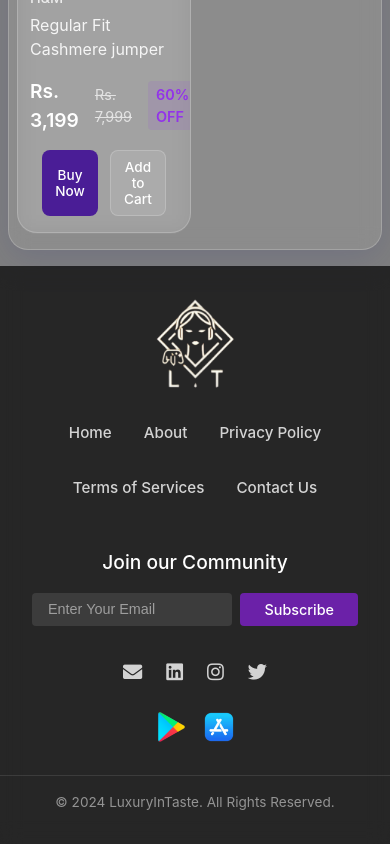
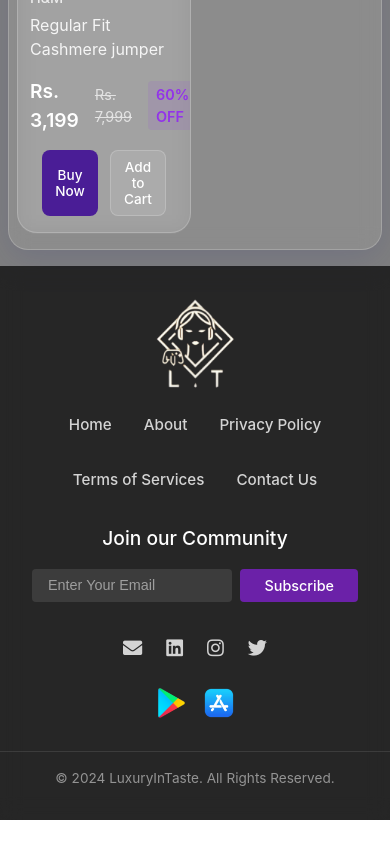
Before and after one commit to luxuryintaste-LIT/lit-ecommerce-backend, a React (Vite) app: page / in a window 390 px wide. Shown: the part 1639-2483 px from the top of the page. After the commit the page ends 2459 px from the top, so only its background shows below. Built offline with nearby package versions, Linux system fonts and the light colour scheme.

Commit message:
againi tried to fix

```diff
--- a/src/components/Footer.jsx
+++ b/src/components/Footer.jsx
@@ -9,6 +9,7 @@ const Footer = () => {
     <footer className="footer">
       <div className="footer-content">
         <div className="footer-left">
+          <div className="logo-nav-wrapper">
             <img src={logo} alt="LuxuryInTaste Logo" className="footer-logo" />
             <nav className="footer-nav">
               <a href="/" className="footer-link">Home</a>
@@ -17,6 +18,7 @@ const Footer = () => {
               <a href="/terms" className="footer-link">Terms of Services</a>
               <a href="/contact" className="footer-link">Contact Us</a>
             </nav>
+          </div>
           <div className="footer-subscribe">
             <h3>Join our Community</h3>
             <div className="subscribe-form">
--- a/src/styles/Footer.css
+++ b/src/styles/Footer.css
@@ -18,25 +18,27 @@
 .footer-left {
   display: flex;
   flex-direction: column;
-  align-items: flex-start;
   gap: 2rem;
+  max-width: 800px;
+}
+
+.logo-nav-wrapper {
+  display: flex;
+  align-items: center;
+  gap: 3rem;
+  width: 100%;
 }
 
 .footer-logo {
   width: 80px;
   height: auto;
-}
-
-/* Add a wrapper for logo and nav */
-.logo-nav-wrapper {
-  display: flex;
-  align-items: center;
-  gap: 3rem;
+  flex-shrink: 0;
 }
 
 .footer-nav {
   display: flex;
   gap: 2rem;
+  flex-wrap: wrap;
 }
 
 .footer-link {
@@ -44,6 +46,7 @@
   text-decoration: none;
   font-size: 0.95rem;
   transition: color 0.3s ease;
+  white-space: nowrap;
 }
 
 .footer-link:hover {
@@ -51,7 +54,6 @@
 }
 
 .footer-subscribe {
-  margin-top: 1rem;
   width: 100%;
 }
 
@@ -158,6 +160,7 @@
 
   .footer-left {
     align-items: center;
+    max-width: 100%;
   }
 
   .logo-nav-wrapper {
@@ -166,7 +169,6 @@
   }
 
   .footer-nav {
-    flex-wrap: wrap;
     justify-content: center;
   }
 
```
Lines whose indentation alone changed are shown as unchanged.
